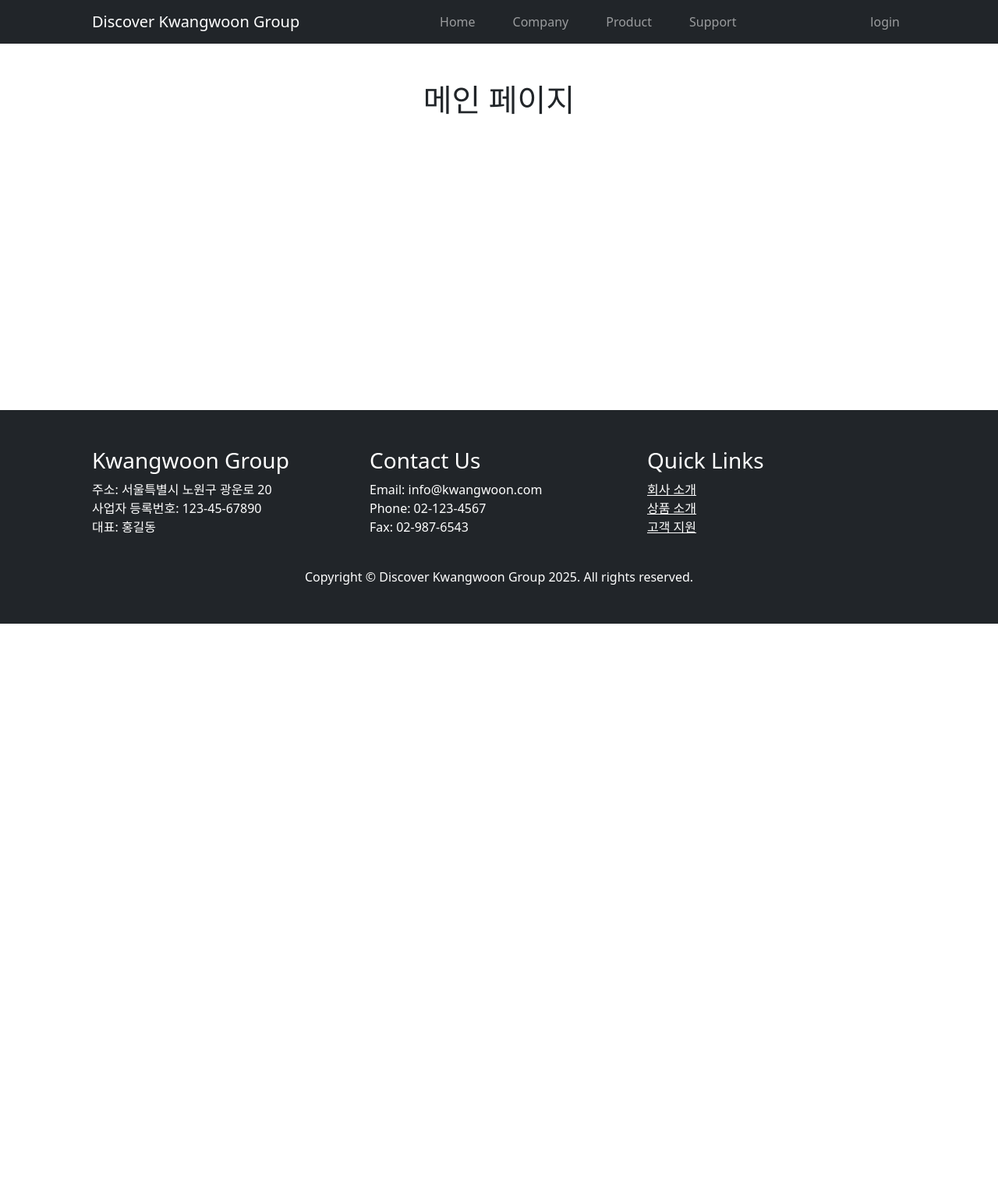
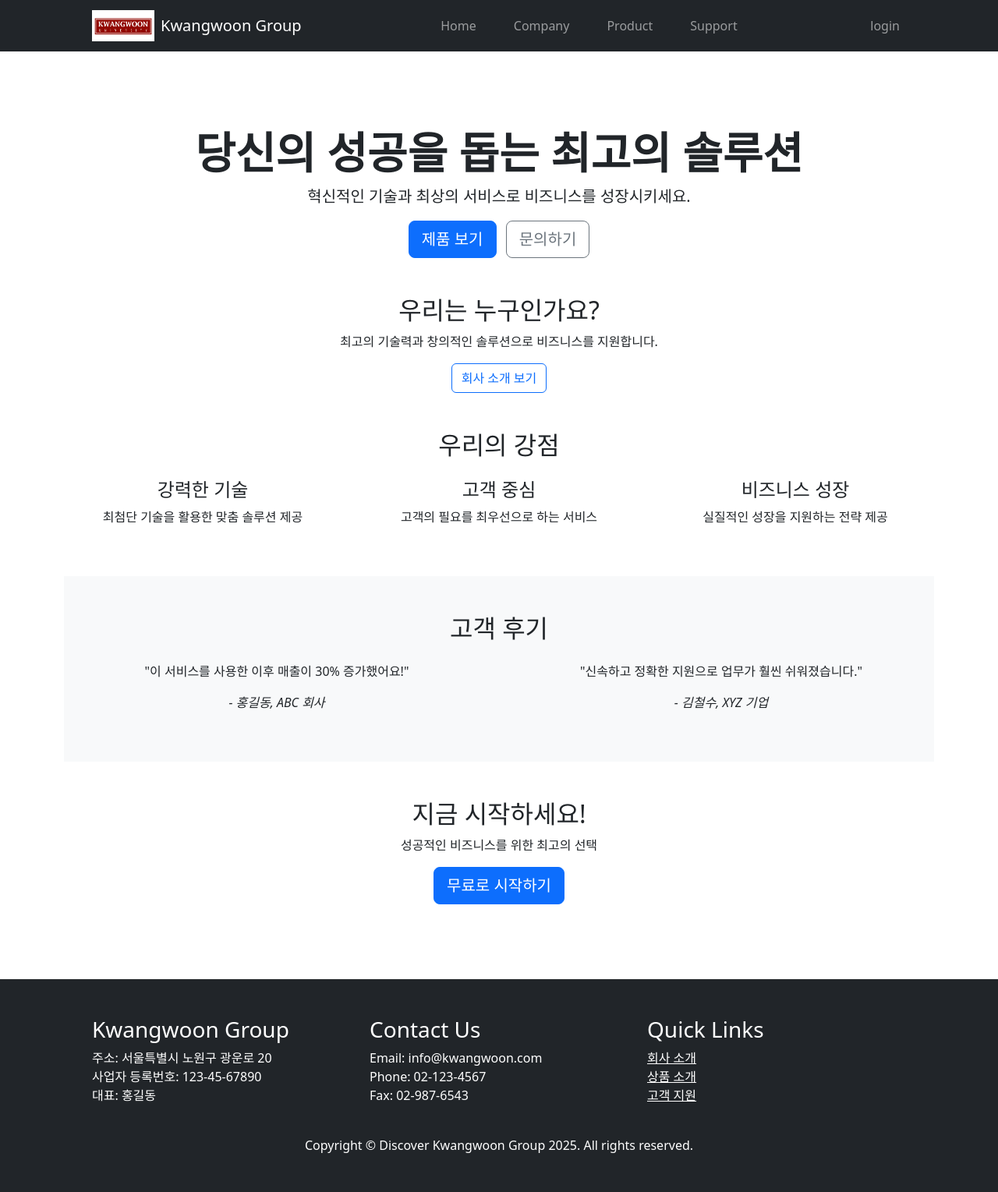
Before and after one commit to jiyunwoo02/django2025, a Django app: template templates/pages/mainpage.html in a window 1280 px wide. Shown: the whole page at 78% size. Before the commit the page ends 800 px from the top, so only its background shows below. Run offline with Django 5.2, Linux system fonts and the light colour scheme; the template is opened without the code that fills it, so the values that code supplies are empty; some libraries are stand-ins or nearby versions.

Commit message:
4주차 django 개발 완료 (2)

```diff
--- a/templates/base.html
+++ b/templates/base.html
@@ -6,7 +6,7 @@
         <meta name="viewport" content="width=device-width, initial-scale=1, shrink-to-fit=no" />
         <meta name="description" content="" />
         <meta name="author" content="" />
-        <title>Discover Kwangwoon Group</title>
+        <title>Kwangwoon Group</title>
         <link rel="stylesheet" type="text/css" href="{% static 'styles.css' %}">
         <link rel="stylesheet" type="text/css" href="{% static 'bootstrap.min.css' %}">
     </head>
--- a/templates/navbar.html
+++ b/templates/navbar.html
@@ -1,7 +1,12 @@
+<!-- {% load static %} 는 Django에서 static 폴더 안에 있는 정적 파일(CSS, JS, 이미지 등)을 불러오는 역할-->
+{% load static %}
 <!-- Responsive navbar-->
 <nav class="navbar navbar-expand-lg navbar-dark bg-dark">
     <div class="container px-5">
-        <a class="navbar-brand" href="/">Discover Kwangwoon Group</a>
+        <a class="navbar-brand d-flex align-items-center" href="/">
+            <img src="{% static 'img.jpg' %}" alt="Logo" height="40" class="me-2">
+            Kwangwoon Group
+        </a>
         <button class="navbar-toggler" type="button" data-bs-toggle="collapse"
                 data-bs-target="#navbarSupportedContent" aria-controls="navbarSupportedContent"
                 aria-expanded="false" aria-label="Toggle navigation">
--- a/templates/pages/mainpage.html
+++ b/templates/pages/mainpage.html
@@ -1,6 +1,67 @@
 {% extends 'base.html' %}
 {% block content %}
 <div class="container py-5">
-    <h1 class="text-center mb-4">메인 페이지</h1>
+
+    <section class="text-center my-5">
+        <h1 class="display-4 fw-bold">당신의 성공을 돕는 최고의 솔루션</h1>
+        <p class="lead">혁신적인 기술과 최상의 서비스로 비즈니스를 성장시키세요.</p>
+        <a href="/product" class="btn btn-primary btn-lg me-2">제품 보기</a>
+        <a href="/support" class="btn btn-outline-secondary btn-lg">문의하기</a>
+    </section>
+
+    <!-- 회사 소개 -->
+    <section class="text-center my-5">
+        <h2>우리는 누구인가요?</h2>
+        <p>최고의 기술력과 창의적인 솔루션으로 비즈니스를 지원합니다.</p>
+        <a href="/company" class="btn btn-outline-primary">회사 소개 보기</a>
+    </section>
+
+    <!-- 주요 제품/서비스 -->
+    <section class="my-5">
+        <h2 class="text-center">우리의 강점</h2>
+        <div class="row text-center mt-4">
+            <div class="col-md-4">
+                <i class="bi bi-gear-wide-connected fs-1 text-primary"></i>
+                <h4>강력한 기술</h4>
+                <p>최첨단 기술을 활용한 맞춤 솔루션 제공</p>
+            </div>
+            <div class="col-md-4">
+                <i class="bi bi-people fs-1 text-primary"></i>
+                <h4>고객 중심</h4>
+                <p>고객의 필요를 최우선으로 하는 서비스</p>
+            </div>
+            <div class="col-md-4">
+                <i class="bi bi-graph-up-arrow fs-1 text-primary"></i>
+                <h4>비즈니스 성장</h4>
+                <p>실질적인 성장을 지원하는 전략 제공</p>
+            </div>
+        </div>
+    </section>
+
+    <!-- 고객 후기 -->
+    <section class="bg-light py-5">
+        <h2 class="text-center">고객 후기</h2>
+        <div class="row text-center mt-4">
+            <div class="col-md-6">
+                <blockquote>
+                    <p>"이 서비스를 사용한 이후 매출이 30% 증가했어요!"</p>
+                    <cite>- 홍길동, ABC 회사</cite>
+                </blockquote>
+            </div>
+            <div class="col-md-6">
+                <blockquote>
+                    <p>"신속하고 정확한 지원으로 업무가 훨씬 쉬워졌습니다."</p>
+                    <cite>- 김철수, XYZ 기업</cite>
+                </blockquote>
+            </div>
+        </div>
+    </section>
+
+    <!-- 가입 유도 -->
+    <section class="text-center my-5">
+        <h2>지금 시작하세요!</h2>
+        <p>성공적인 비즈니스를 위한 최고의 선택</p>
+        <a href="/accounts/signup" class="btn btn-primary btn-lg">무료로 시작하기</a>
+    </section>
 </div>
 {% endblock %}
--- a/templates/product/content_list.html
+++ b/templates/product/content_list.html
@@ -13,7 +13,7 @@
             <div class="col-lg-7"><img class="img-fluid rounded mb-4 mb-lg-0" src="https://dummyimage.com/900x400/dee2e6/6c757d.jpg" alt="..." /></div>
             <div class="col-lg-5">
                 <h1 class="font-weight-light">{{ content.title }}</h1>
-                <p>{{ content.content | truncatewords:30 }}</p>
+                <p>{{ content.content | truncatewords:20 }}</p>
                 <a class="btn btn-primary" href="{% url 'detail' content.id %}">상품 상세보기</a>
             </div>
         </div>
```
Also changed, not shown: templates/pages/company_info.html (+7 -7 lines), static/img.jpg (added).
